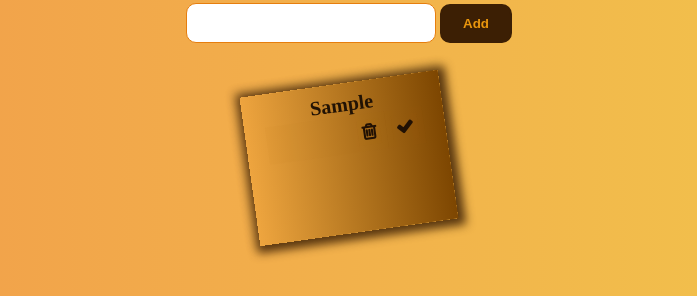
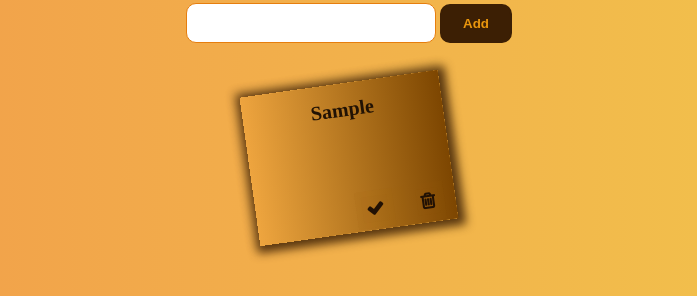
Before and after one commit to FACG6/ToDo-Chocolate-Team, a website: page index.html in a window 1280 px wide. Both pictures are taken after typing "Sample" into the empty fields and a click on the input "Add". Shown: the part 157-453 px from the top of the page, without its empty margins (291-988 px from the left). Drawn offline with Linux system fonts and the light colour scheme.

Commit message:
edit the css style

```diff
--- a/style.css
+++ b/style.css
@@ -87,7 +87,6 @@ header {
   box-shadow: 2px 2px 10px 5px rgba(60, 31, 4, 0.82), -2px -2px 10px 5px rgba(0, 0, 0, .1);
   width: 200px;
   height: 150px;
-  overflow-y: auto;
   text-align: center;
   color: #211204;
   font-size: 20px;
@@ -96,15 +95,21 @@ header {
   /*float: left;*/
   margin: 40px;
   transition: all .3s;
+  position: relative;
 }
 
 .list_todo li span {
+  overflow-y: auto;
+  height:100px;
+  padding:5px;
   display: block;
   word-break: break-all;
   /*transform: rotate(8deg);*/
 }
 
 .list_todo button {
+  top: 110px;
+  position: absolute;
   border: 1px solid #9c5d1300;
   background: #9c5d1308;
   outline: none;
@@ -127,5 +132,5 @@ header {
 }
 
 .list_todo i[class="fa fa-trash-o"] {
-  margin-left: 90px;
+  margin-left: 60px;
 }
```
